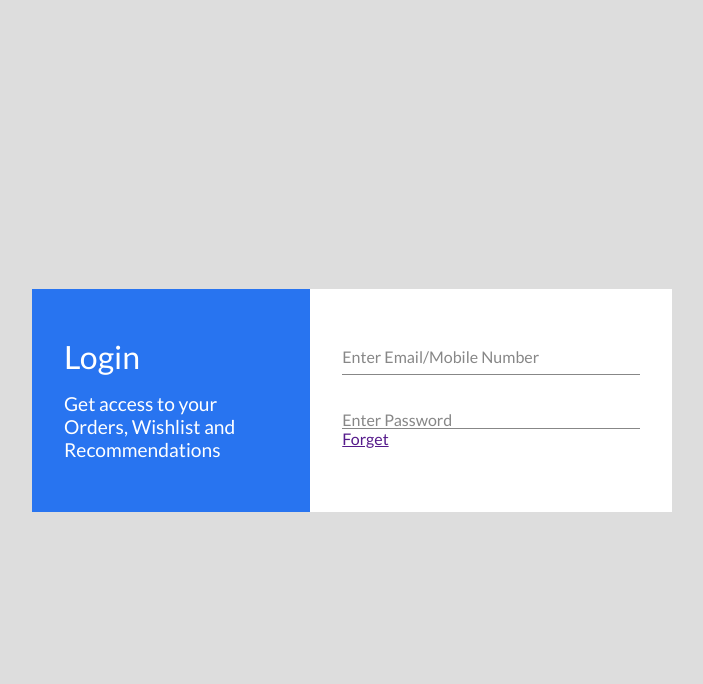
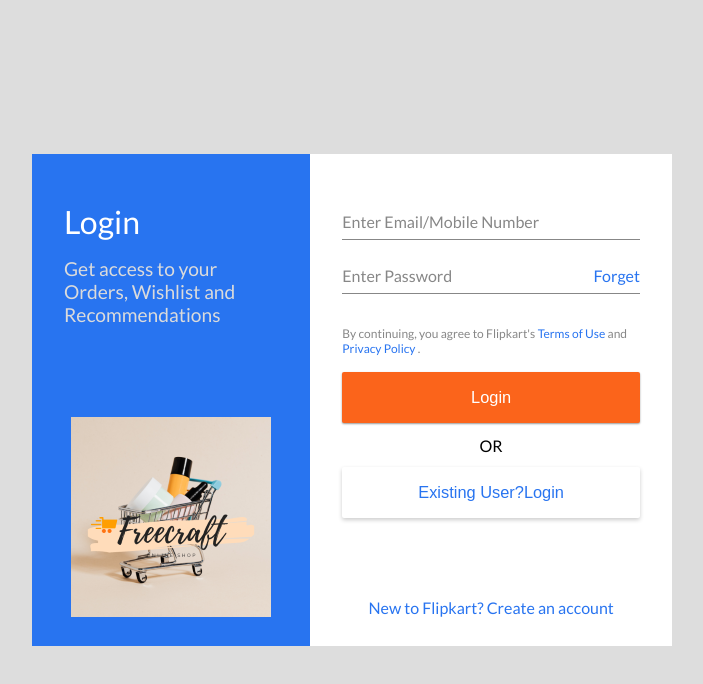
Before and after one commit to Anuradha0211/fertile-distance-9246, a plain HTML site: page login/login.html in a window 1280 px wide. Shown: the whole page, without its empty margins (288-991 px from the left). Drawn offline with Linux system fonts and the light colour scheme.

Commit message:
day task

```diff
--- a/login/login.css
+++ b/login/login.css
@@ -27,10 +27,13 @@
 .left{
     background-color: #2874f0;
     padding:3rem 2rem;
+    background-image: url(image/Steinfield3.png);
+    background-repeat: no-repeat;
+    background-position: center 90%;
 }
 
 .right{
-    padding:3rem 2rem;
+    padding:3rem 2rem 1.8rem;
 }
 
 .heading{
@@ -39,7 +42,7 @@
     margin-bottom: 1rem;
 }
 .head1{
-    color:#fff;
+    color:#dbdbdb;
     font-size: 1.2rem;
 }
 
@@ -88,3 +91,62 @@
 .input:not(:placeholder-shown)~line{
     transform: scaleX(1);
 }
+
+a{
+    text-decoration: none;
+    color: #2874f0;
+}
+
+/*  */
+.input-group .link{
+    position: absolute;
+    right: 0;
+    top:50%;
+    transform: translateY(-50%);
+}
+
+.input-group .link:hover{
+    text-decoration: underline;
+}
+
+.para{
+    font-size: 0.75rem;
+    margin-top: 2rem;
+    color: #878787;
+}
+
+.btn{
+    width: 100%;
+    margin-top: 1rem;
+    border: none;
+    background-color: #fb641b;
+    padding: 1rem;
+    border-radius: 2px;
+    box-shadow: 0 1px 2px 0 rgba(0,0,0,0.4);
+    color: #fff;
+    font-size: 1.025rem;
+}
+
+
+
+/*  */
+.para--or{
+    text-align: center;
+    font-size: 1rem;
+    margin: 0.8rem 0;
+}
+
+.btn2{
+    color: #2874f0;
+    background-color: #fff;
+    box-shadow: 0 2px 4px 0 rgba(0,0,0,0.2);
+    margin-top: 0;
+}
+
+.bottom{
+    text-align: center;
+}
+.link--bottom{
+    display: inline-block;
+    margin-top: 5rem;
+}
--- a/login/login.html
+++ b/login/login.html
@@ -30,6 +30,15 @@
                 <div class="line"></div>
                 <a href="" class="link">Forget</a>
             </div>
+            <p class="para">By continuing, you agree to Flipkart's <a href="">Terms of Use</a> and <a href="">Privacy Policy</a> .</p>
+
+            <button class="btn">Login</button>
+            <p class="para--or">OR</p>
+            <button class="btn btn2">Existing User?Login</button>
+            <div class="bottom">
+                <a href="" class="link link--bottom">New to Flipkart? Create an account</a>
+            </div>
+
         </div>
     </div>
 </body>
```
Also changed, not shown: login/image/Steinfield3.png (added).
